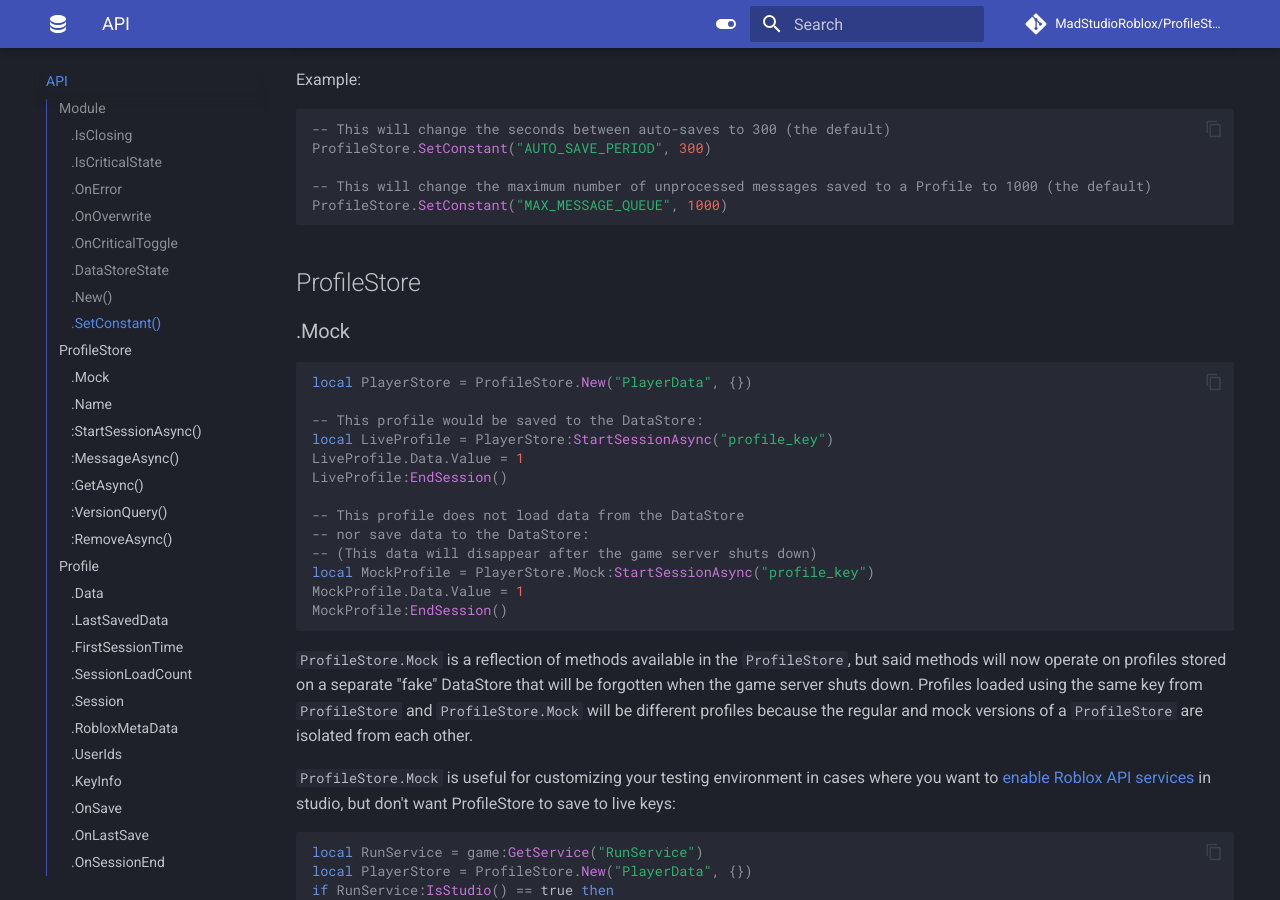
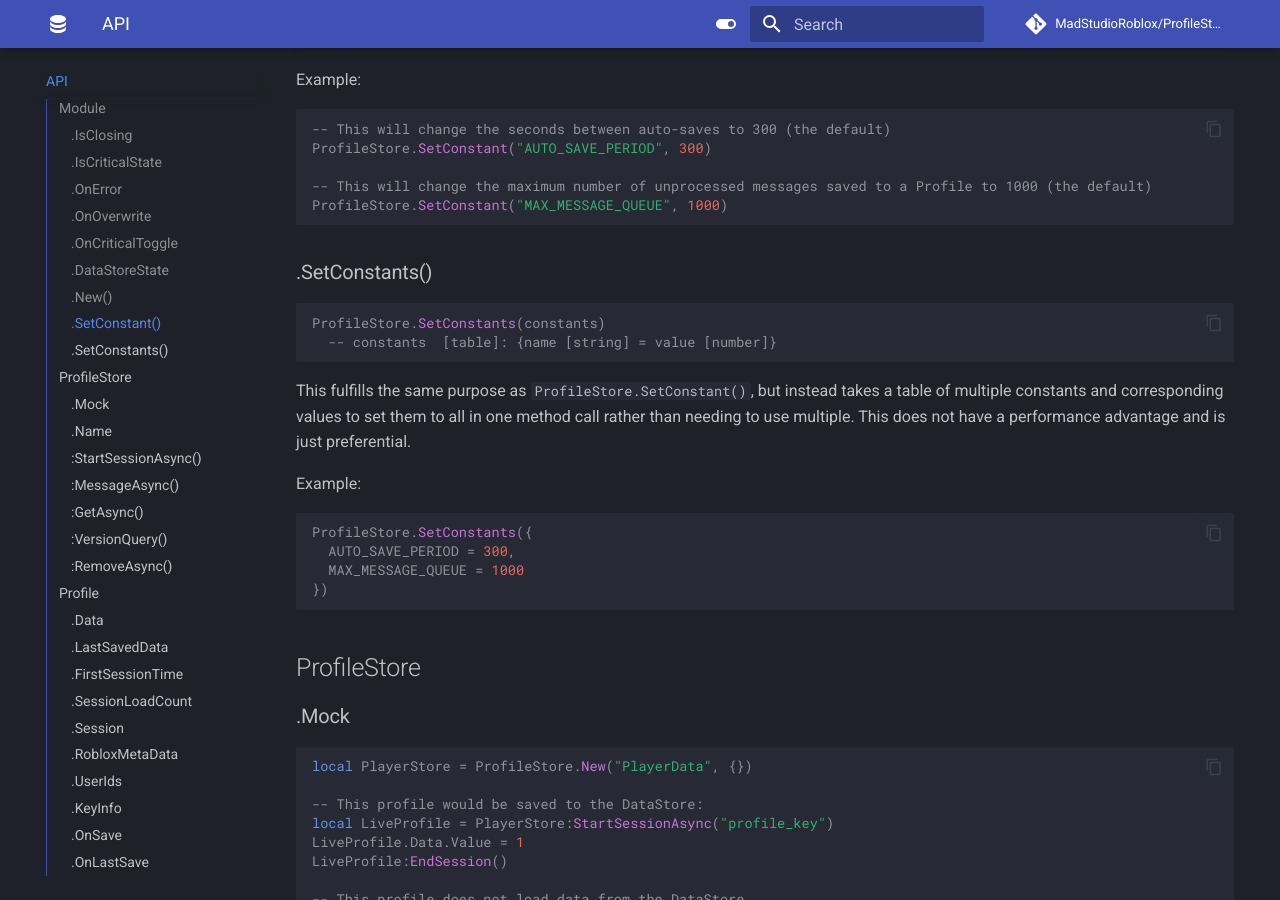
Before and after one commit to MadStudioRoblox/ProfileStore, an MkDocs documentation site: the page built from docs/api.md, in a window 1280 px wide and 900 px high, scrolled down 2722 px. Built offline with MkDocs 1.6.1 and Material for MkDocs 9.7.7, drawn with Linux system fonts in a browser that asks for light colours; comment, search, counter and statistics services are not loaded.

Commit message:
Add ProfileStore.SetConstants()

````diff
--- a/docs/api.md
+++ b/docs/api.md
@@ -110,6 +110,23 @@ ProfileStore.SetConstant("AUTO_SAVE_PERIOD", 300)
 
 -- This will change the maximum number of unprocessed messages saved to a Profile to 1000 (the default)
 ProfileStore.SetConstant("MAX_MESSAGE_QUEUE", 1000)
+```
+
+### .SetConstants()
+```luau
+ProfileStore.SetConstants(constants)
+  -- constants  [table]: {name [string] = value [number]}
+```
+This fulfills the same purpose as `ProfileStore.SetConstant()`, but instead takes a table of multiple constants
+and corresponding values to set them to all in one method call rather than needing to use multiple. This does
+not have a performance advantage and is just preferential.
+
+Example:
+```luau
+ProfileStore.SetConstants({
+  AUTO_SAVE_PERIOD = 300,
+  MAX_MESSAGE_QUEUE = 1000
+})
 ```
 
 ## ProfileStore
````
Also changed, not shown: 1 other file.
